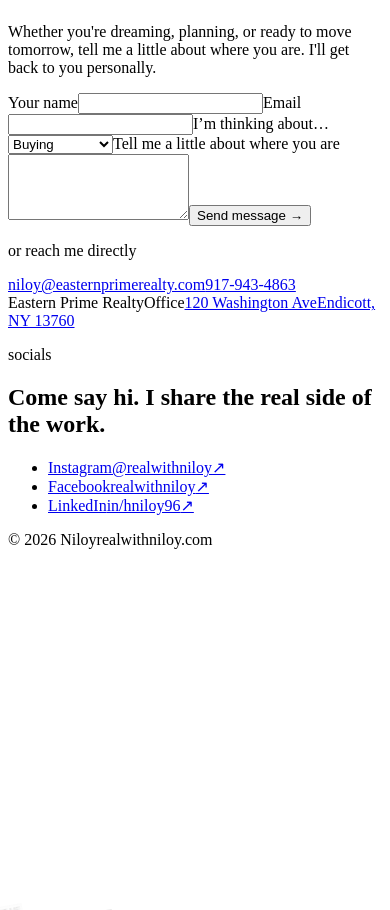
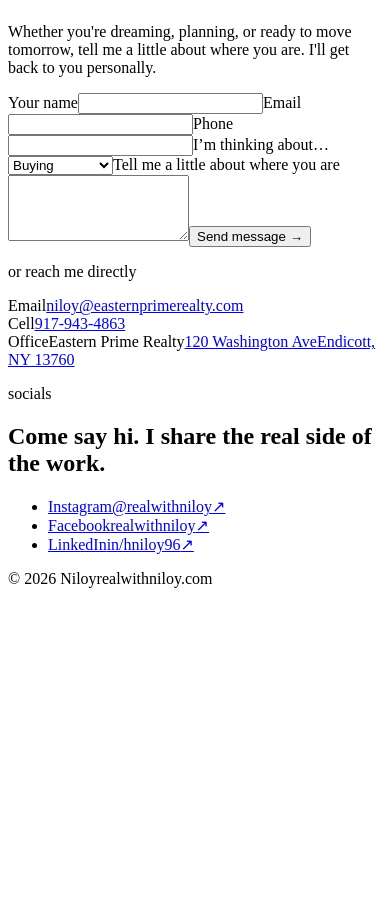
Before and after one commit to hniloy96/realwithniloy, a React (Vite) app: page / in a window 390 px wide. Shown: the part 3486-4396 px from the top of the page. Built offline with nearby package versions, Linux system fonts and the light colour scheme; the HTML template or start-up script is replaced by a standard one; a web font is replaced by a local one.

Commit message:
Label Email, Cell and Office in contact details; add phone field to the form
Co-Authored-By: Claude Opus 5.5 <noreply@anthropic.com>

```diff
--- a/src/components/Contact.jsx
+++ b/src/components/Contact.jsx
@@ -44,7 +44,11 @@ export default function Contact() {
             <span>Email</span>
             <input name="email" type="email" required autoComplete="email" />
           </label>
-          <label className="full">
+          <label>
+            <span>Phone</span>
+            <input name="phone" type="tel" required autoComplete="tel" inputMode="tel" />
+          </label>
+          <label>
             <span>I&rsquo;m thinking about&hellip;</span>
             <select name="interest" defaultValue="Buying">
               <option>Buying</option>
@@ -69,11 +73,17 @@ export default function Contact() {
         </form>
         <aside className="contact-direct">
           <p className="hand">or reach me directly</p>
-          <a href={`mailto:${CONTACT.email}`}>{CONTACT.email}</a>
-          <a href={`tel:+1${CONTACT.phone.replace(/[^\d]/g, '')}`}>{CONTACT.phone}</a>
-          <div className="contact-office">
+          <div className="contact-group">
+            <span className="muted small">Email</span>
+            <a href={`mailto:${CONTACT.email}`}>{CONTACT.email}</a>
+          </div>
+          <div className="contact-group">
+            <span className="muted small">Cell</span>
+            <a href={`tel:+1${CONTACT.phone.replace(/[^\d]/g, '')}`}>{CONTACT.phone}</a>
+          </div>
+          <div className="contact-group">
+            <span className="muted small">Office</span>
             <span className="office-company">{CONTACT.company}</span>
-            <span className="muted small">Office</span>
             <a
               className="contact-address"
               href={`https://www.google.com/maps/search/?api=1&query=${encodeURIComponent(CONTACT.address.join(', '))}`}
--- a/src/styles.css
+++ b/src/styles.css
@@ -856,10 +856,10 @@ body {
   transition: transform 0.45s cubic-bezier(0.22, 1, 0.36, 1) 0.1s;
 }
 
-.contact-office {
+.contact-group {
   display: flex;
   flex-direction: column;
-  margin-top: 14px;
+  margin-top: 10px;
   line-height: 1.4;
 }
 
```
